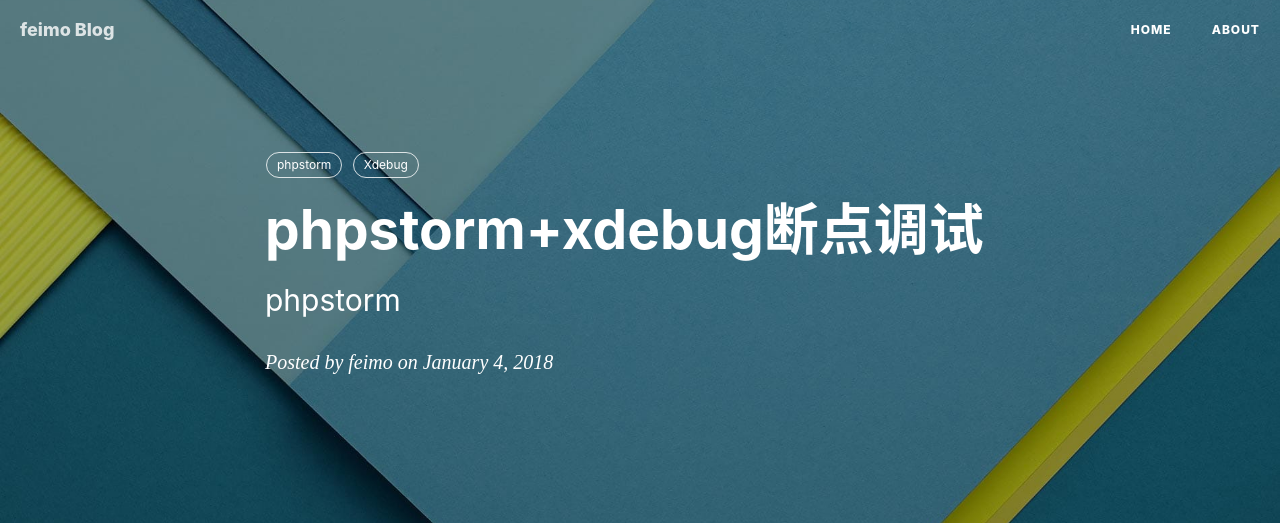
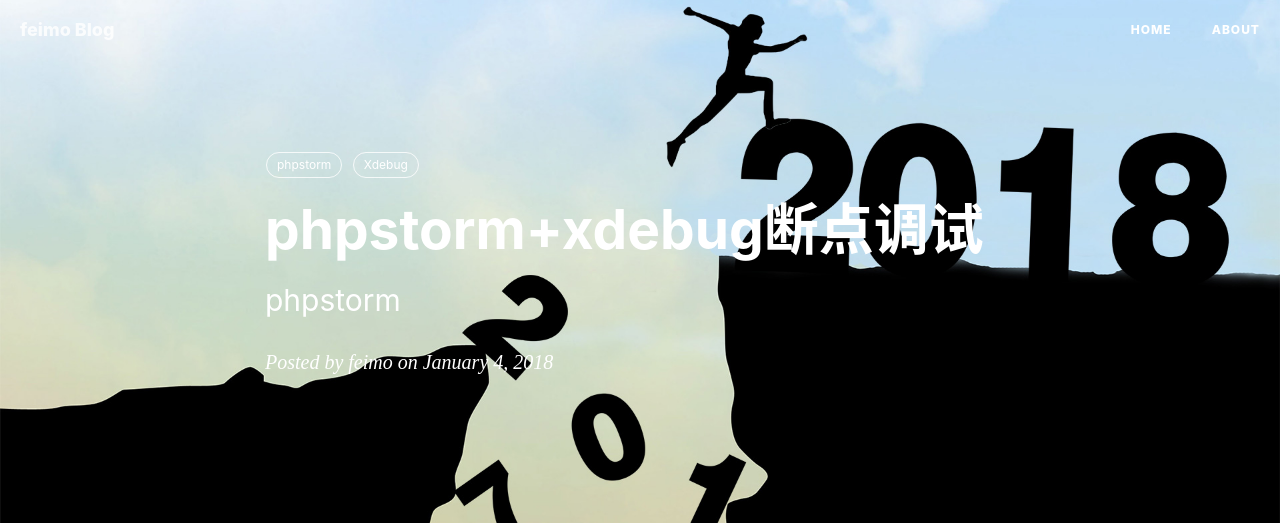
Before and after one commit to feimoc/feimoc.github.io, a Jekyll site: the page built from _posts/2018-1-4-phpstorm+xdebug断点调试.md, in a window 1280 px wide. Shown: the top 523 px of the page. Built offline with Jekyll 4.4.1, drawn with Linux system fonts in a browser that asks for light colours; nearby versions of some CDN libraries; comment, search, counter and statistics services are not loaded; grey boxes are pictures that could not be loaded.

Commit message:
update article

```diff
--- a/_posts/2018-1-4-phpstorm+xdebug断点调试.md
+++ b/_posts/2018-1-4-phpstorm+xdebug断点调试.md
@@ -4,7 +4,7 @@
 subtitle:   phpstorm
 date:       2018-1-4
 author:     feimo
-header-img: img/tag-bg-o.jpg
+header-img: img/post-bg-phpstorm.jpg
 catalog: true
 tags:
     - phpstorm
```
Also changed, not shown: img/post-bg-phpstorm.jpg (added).
